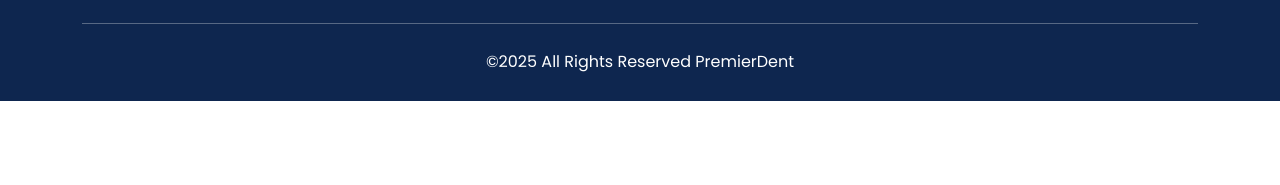
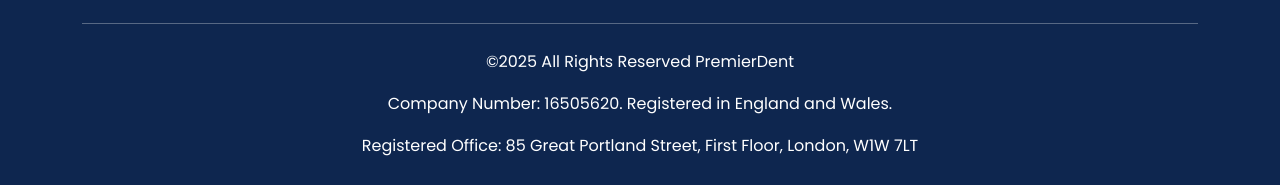
Before and after one commit to PremierDent/premierdent, a plain HTML site: page index.html in a window 1280 px wide. Shown: the part 7304-7489 px from the top of the page. Before the commit the page ends 7405 px from the top, so only its background shows below. Drawn offline with Linux system fonts and the light colour scheme; a web font is replaced by a local one.

Commit message:
updated company number commit and push

```diff
--- a/index.html
+++ b/index.html
@@ -991,6 +991,8 @@
 				<div class="footer-bottom-content">
 					<div class="footer-bottom-content-copy">
 						<p>©2025 All Rights Reserved PremierDent</p>
+						<p>Company Number: 16505620. Registered in England and Wales.
+						<p>Registered Office: 85 Great Portland Street, First Floor, London, W1W 7LT</p>
 					</div>
 				</div>
 			</div>
```
